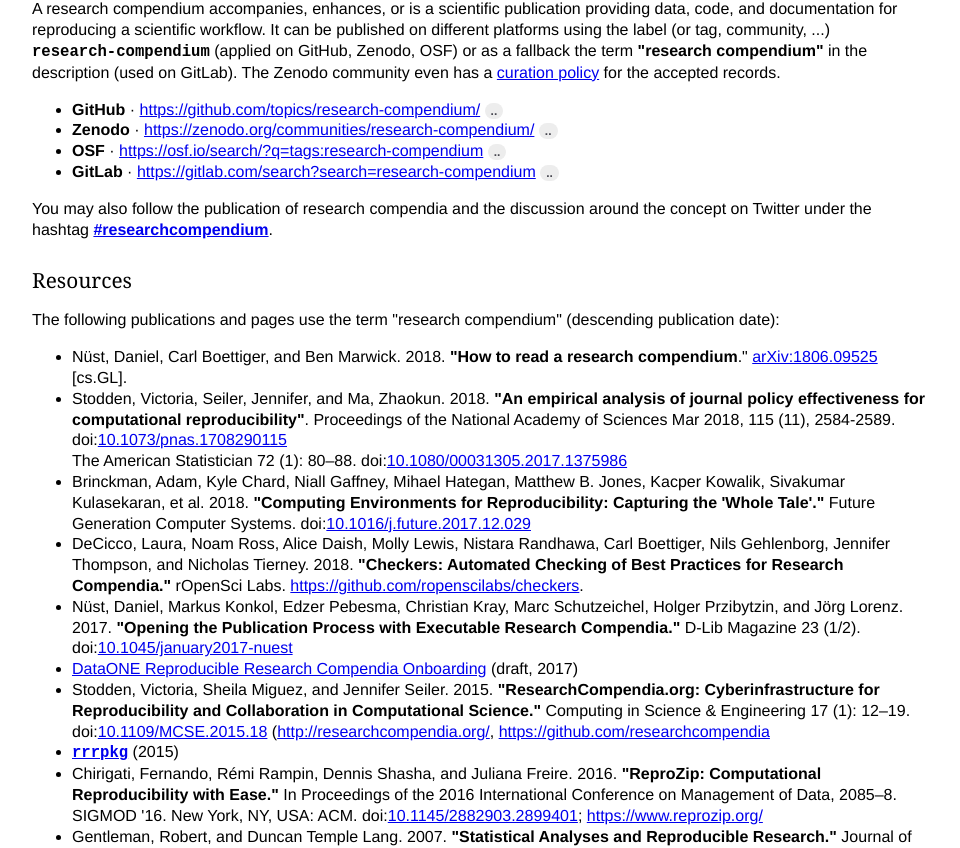
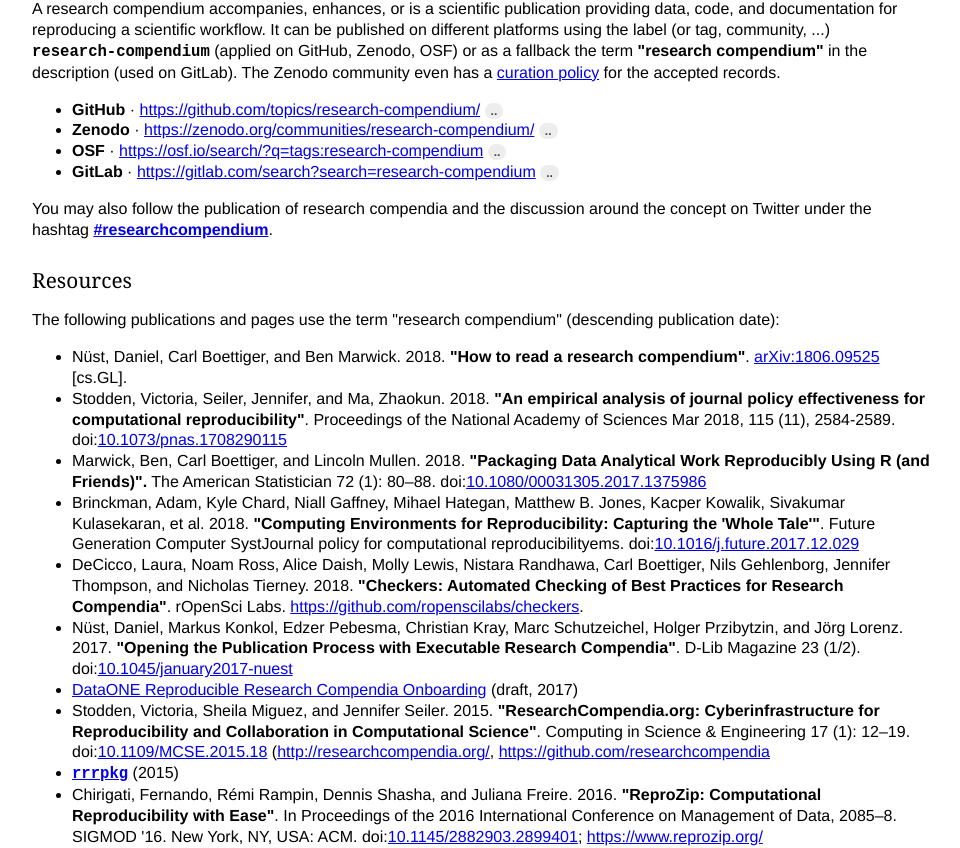
Before and after one commit to research-compendium/research-compendium.github.io, a plain HTML site: page index.html in a window 1280 px wide. Shown: the part 105-953 px from the top of the page, without its empty margins (158-1118 px from the left). Drawn offline with Linux system fonts and the light colour scheme; no server answers.

Commit message:
reformat citations

```diff
--- a/index.html
+++ b/index.html
@@ -28,26 +28,27 @@
       <p>The following publications and pages use the term "research compendium" (descending publication date):</p>
 
       <ul>
-          <li>Nüst, Daniel, Carl Boettiger, and Ben Marwick. 2018. <strong>"How to read a research compendium</strong>." <a href="https://arxiv.org/abs/1806.09525">arXiv:1806.09525</a> [cs.GL].</li>
+          <li>Nüst, Daniel, Carl Boettiger, and Ben Marwick. 2018. <strong>"How to read a research compendium"</strong>. <a href="https://arxiv.org/abs/1806.09525">arXiv:1806.09525</a> [cs.GL].</li>
           <li>Stodden, Victoria, Seiler, Jennifer, and Ma, Zhaokun. 2018.
             <strong>"An empirical analysis of journal policy effectiveness for computational reproducibility"</strong>.
             Proceedings of the National Academy of Sciences Mar 2018, 115 (11), 2584-2589. doi:<a href="https://10.1073/pnas.1708290115">10.1073/pnas.1708290115</a></li>
+          <li>Marwick, Ben, Carl Boettiger, and Lincoln Mullen. 2018. <strong>"Packaging Data Analytical Work Reproducibly Using R (and  Friends)".</strong>
             The American Statistician 72 (1): 80–88. doi:<a href="https://doi.org/10.1080/00031305.2017.1375986">10.1080/00031305.2017.1375986</a></li>
           <li>Brinckman, Adam, Kyle Chard, Niall Gaffney, Mihael Hategan, Matthew B. Jones, Kacper Kowalik, Sivakumar Kulasekaran, et al. 2018.
-            <strong>"Computing Environments for Reproducibility:  Capturing the 'Whole Tale'."</strong> Future Generation Computer Systems. doi:<a href="10.1016/j.future.2017.12.029">10.1016/j.future.2017.12.029</a></li>
+            <strong>"Computing Environments for Reproducibility:  Capturing the 'Whole Tale'"</strong>. Future Generation Computer SystJournal policy for computational reproducibilityems. doi:<a href="10.1016/j.future.2017.12.029">10.1016/j.future.2017.12.029</a></li>
           <li>DeCicco, Laura, Noam Ross, Alice Daish, Molly Lewis, Nistara Randhawa, Carl Boettiger, Nils Gehlenborg, Jennifer Thompson, and Nicholas Tierney. 2018.
-            <strong>"Checkers: Automated Checking of Best Practices for Research Compendia."</strong> rOpenSci Labs. <a href="https://github.com/ropenscilabs/checkers" target="_blank">https://github.com/ropenscilabs/checkers</a>.</li>
+            <strong>"Checkers: Automated Checking of Best Practices for Research Compendia"</strong>. rOpenSci Labs. <a href="https://github.com/ropenscilabs/checkers" target="_blank">https://github.com/ropenscilabs/checkers</a>.</li>
           <li>N&uuml;st, Daniel, Markus Konkol, Edzer Pebesma, Christian Kray, Marc Schutzeichel, Holger Przibytzin, and J&ouml;rg Lorenz. 2017.
-            <strong>"Opening the Publication Process with Executable Research Compendia."</strong> D-Lib Magazine 23 (1/2). doi:<a href="10.1045/january2017-nuest">10.1045/january2017-nuest</a></li>
+            <strong>"Opening the Publication Process with Executable Research Compendia"</strong>. D-Lib Magazine 23 (1/2). doi:<a href="10.1045/january2017-nuest">10.1045/january2017-nuest</a></li>
           <li><a href="https://github.com/benmarwick/onboarding-reproducible-compendia" target="_blank">DataONE Reproducible Research Compendia Onboarding</a> (draft, 2017)</li>
           <li>Stodden, Victoria, Sheila Miguez, and Jennifer Seiler. 2015.
-            <strong>"ResearchCompendia.org:  Cyberinfrastructure for Reproducibility and Collaboration in Computational Science."</strong> Computing in Science &amp; Engineering 17 (1): 12–19. doi:<a href="10.1109/MCSE.2015.18">10.1109/MCSE.2015.18</a>
+            <strong>"ResearchCompendia.org:  Cyberinfrastructure for Reproducibility and Collaboration in Computational Science"</strong>. Computing in Science &amp; Engineering 17 (1): 12–19. doi:<a href="10.1109/MCSE.2015.18">10.1109/MCSE.2015.18</a>
             (<a href="http://researchcompendia.org/" target="_blank">http://researchcompendia.org/</a>, <a href="https://github.com/researchcompendia">https://github.com/researchcompendia</a></li>
           <li><strong><code><a href="https://github.com/ropensci/rrrpkg" target="_blank">rrrpkg</a></code></strong> (2015)</li>
           <li>Chirigati, Fernando, R&eacute;mi Rampin, Dennis Shasha, and Juliana Freire. 2016.
-            <strong>"ReproZip: Computational Reproducibility with Ease."</strong> In Proceedings of the 2016 International Conference on Management of Data, 2085–8. SIGMOD '16. New York, NY, USA: ACM. doi:<a href="10.1145/2882903.2899401">10.1145/2882903.2899401</a>; <a href="https://www.reprozip.org/">https://www.reprozip.org/</a></li>
+            <strong>"ReproZip: Computational Reproducibility with Ease"</strong>. In Proceedings of the 2016 International Conference on Management of Data, 2085–8. SIGMOD '16. New York, NY, USA: ACM. doi:<a href="10.1145/2882903.2899401">10.1145/2882903.2899401</a>; <a href="https://www.reprozip.org/">https://www.reprozip.org/</a></li>
           <li>Gentleman, Robert, and Duncan Temple Lang. 2007.
-            <strong>"Statistical Analyses and Reproducible Research."</strong> Journal of Computational and Graphical Statistics 16 (1): 1–23. doi:<a href="10.1198/106186007X178663">10.1198/106186007X178663</a></li>
+            <strong>"Statistical Analyses and Reproducible Research"</strong>. Journal of Computational and Graphical Statistics 16 (1): 1–23. doi:<a href="10.1198/106186007X178663">10.1198/106186007X178663</a></li>
       </ul>
 
       <p>
```
